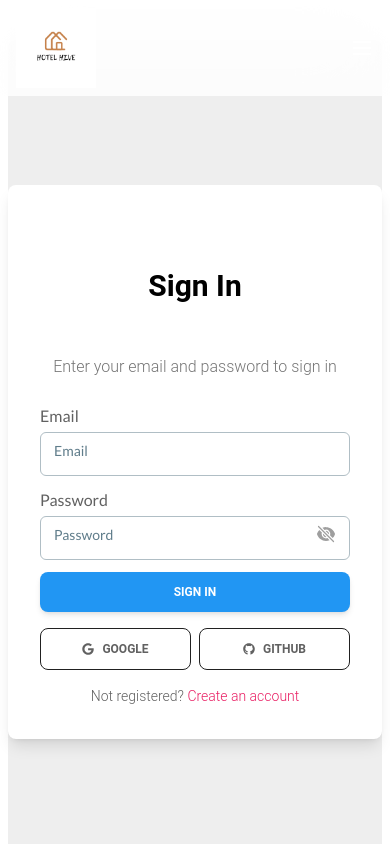
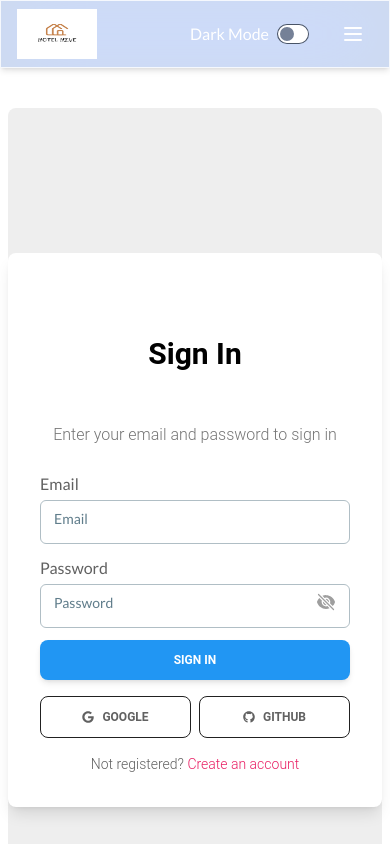
Before and after one commit to saikat20034/Hotel_hive_a11_client, a React (Vite) app: page /signin in a window 390 px wide. Shown: the top 844 px of the page. Built offline with nearby package versions, Linux system fonts and the light colour scheme; no server answers.

Commit message:
Re-alligned navbar

```diff
--- a/package.json
+++ b/package.json
@@ -11,7 +11,7 @@
   },
   "dependencies": {
     "@heroicons/react": "^2.1.3",
-    "@material-tailwind/react": "^2.1.9",
+    "@material-tailwind/react": "^2.1.10",
     "aos": "^3.0.0-beta.6",
     "axios": "^1.6.8",
     "firebase": "^10.14.1",
@@ -36,7 +36,7 @@
     "@types/react-dom": "^18.2.22",
     "@vitejs/plugin-react": "^4.2.1",
     "autoprefixer": "^10.4.19",
-    "daisyui": "^4.11.1",
+    "daisyui": "^4.12.24",
     "eslint": "^8.57.0",
     "eslint-plugin-react": "^7.34.1",
     "eslint-plugin-react-hooks": "^4.6.0",
--- a/src/Pages/Shared/NavBar/NavBar.jsx
+++ b/src/Pages/Shared/NavBar/NavBar.jsx
@@ -8,8 +8,7 @@ import {
   Avatar,
   Tooltip,
 } from '@material-tailwind/react';
-import { Link, NavLink } from 'react-router-dom';
-import { useNavigate } from 'react-router-dom';
+import { Link, NavLink, useNavigate } from 'react-router-dom';
 import { AuthContext } from '../../../Firebase/AuthProvider';
 
 function NavBar() {
@@ -24,209 +23,136 @@ function NavBar() {
       setTheme('light');
     }
   };
+
   useEffect(() => {
     localStorage.setItem('theme', theme);
     const localTheme = localStorage.getItem('theme');
-    // add custom data-theme attribute to html tag required to update theme using DaisyUI
     document.querySelector('html').setAttribute('data-theme', localTheme);
   }, [theme]);
-  const [openNav, setOpenNav] = React.useState(false);
 
-  React.useEffect(() => {
-    window.addEventListener(
-      'resize',
-      () => window.innerWidth >= 960 && setOpenNav(false)
-    );
-  }, []);
+  const [openNav, setOpenNav] = useState(false);
   const navigate = useNavigate();
   const { user, logOut } = useContext(AuthContext);
+
   const handleLogOut = () => {
     logOut();
     navigate('/');
   };
+
   const navList = (
     <ul className="mt-2 mb-4 flex flex-col gap-2 md:gap-3 lg:mb-0 lg:mt-0 lg:flex-row lg:items-center">
+      {['/', '/rooms', '/my-bookings', '/about-us', '/contact-us'].map(
+        (path, index) => {
+          const labels = [
+            'Home',
+            'Rooms',
+            'My Bookings',
+            'About Us',
+            'Contact Us',
+          ];
+          return (
             <Typography
+              key={path}
               as="li"
               variant="small"
               color="blue-gray"
               className="p-1 font-normal"
             >
               <NavLink
-          to="/"
+                to={path}
                 className={({ isActive }) =>
                   isActive
-              ? 'flex items-center  px-3 py-2 bg-orange-700 text-white rounded-md duration-300 font-semibold  font-lato'
+                    ? 'flex items-center px-3 py-2 bg-orange-700 text-white rounded-md duration-300 font-semibold font-lato'
                     : 'flex items-center font-display text-black px-3 py-2 font-lato'
                 }
               >
-          Home
+                {labels[index]}
               </NavLink>
             </Typography>
-      <Typography
-        as="li"
-        variant="small"
-        color="blue-gray"
-        className="p-1 font-normal"
-      >
-        <NavLink
-          to="/rooms"
-          className={({ isActive }) =>
-            isActive
-              ? 'flex items-center  px-3 py-2 bg-orange-700 text-white rounded-md duration-300 font-semibold  font-lato'
-              : 'flex items-center font-display text-black px-3 py-2 font-lato'
+          );
         }
-        >
-          Rooms
-        </NavLink>
-      </Typography>
-      <Typography
-        as="li"
-        variant="small"
-        color="blue-gray"
-        className="p-1 font-normal"
-      >
-        <NavLink
-          to="/my-bookings"
-          className={({ isActive }) =>
-            isActive
-              ? 'flex items-center  px-3 py-2 bg-orange-700 text-white rounded-md duration-300 font-semibold  font-lato'
-              : 'flex items-center font-display text-black px-3 py-2 font-lato'
-          }
-        >
-          My Bookings
-        </NavLink>
-      </Typography>
-      <Typography
-        as="li"
-        variant="small"
-        color="blue-gray"
-        className="p-1 font-normal"
-      >
-        <NavLink
-          to="/about-us"
-          className={({ isActive }) =>
-            isActive
-              ? 'flex items-center  px-3 py-2 bg-orange-700 text-white rounded-md duration-300 font-semibold  font-lato'
-              : 'flex items-center font-display text-black px-3 py-2 font-lato'
-          }
-        >
-          About Us
-        </NavLink>
-      </Typography>
-      <Typography
-        as="li"
-        variant="small"
-        color="blue-gray"
-        className="p-1 font-normal"
-      >
-        <NavLink
-          to="/contact-us"
-          className={({ isActive }) =>
-            isActive
-              ? 'flex items-center  px-3 py-2 bg-orange-700 text-white rounded-md duration-300 font-semibold  font-lato'
-              : 'flex items-center font-display text-black px-3 py-2 font-lato'
-          }
-        >
-          Contact Us
-        </NavLink>
-      </Typography>
-      <Typography>
-        <label className="swap swap-rotate">
-          <input
-            type="checkbox"
-            className="theme-controller"
-            value="synthwave"
-            onChange={handleToggle}
-            checked={theme === 'light' ? false : true}
-          />
-
-          {/* sun icon */}
-          <svg
-            className="swap-off fill-current w-10 h-10"
-            xmlns="http://www.w3.org/2000/svg"
-            viewBox="0 0 24 24"
-          >
-            <path d="M5.64,17l-.71.71a1,1,0,0,0,0,1.41,1,1,0,0,0,1.41,0l.71-.71A1,1,0,0,0,5.64,17ZM5,12a1,1,0,0,0-1-1H3a1,1,0,0,0,0,2H4A1,1,0,0,0,5,12Zm7-7a1,1,0,0,0,1-1V3a1,1,0,0,0-2,0V4A1,1,0,0,0,12,5ZM5.64,7.05a1,1,0,0,0,.7.29,1,1,0,0,0,.71-.29,1,1,0,0,0,0-1.41l-.71-.71A1,1,0,0,0,4.93,6.34Zm12,.29a1,1,0,0,0,.7-.29l.71-.71a1,1,0,1,0-1.41-1.41L17,5.64a1,1,0,0,0,0,1.41A1,1,0,0,0,17.66,7.34ZM21,11H20a1,1,0,0,0,0,2h1a1,1,0,0,0,0-2Zm-9,8a1,1,0,0,0-1,1v1a1,1,0,0,0,2,0V20A1,1,0,0,0,12,19ZM18.36,17A1,1,0,0,0,17,18.36l.71.71a1,1,0,0,0,1.41,0,1,1,0,0,0,0-1.41ZM12,6.5A5.5,5.5,0,1,0,17.5,12,5.51,5.51,0,0,0,12,6.5Zm0,9A3.5,3.5,0,1,1,15.5,12,3.5,3.5,0,0,1,12,15.5Z" />
-          </svg>
-
-          {/* moon icon */}
-          <svg
-            className="swap-on fill-current w-10 h-10"
-            xmlns="http://www.w3.org/2000/svg"
-            viewBox="0 0 24 24"
-          >
-            <path d="M21.64,13a1,1,0,0,0-1.05-.14,8.05,8.05,0,0,1-3.37.73A8.15,8.15,0,0,1,9.08,5.49a8.59,8.59,0,0,1,.25-2A1,1,0,0,0,8,2.36,10.14,10.14,0,1,0,22,14.05,1,1,0,0,0,21.64,13Zm-9.5,6.69A8.14,8.14,0,0,1,7.08,5.22v.27A10.15,10.15,0,0,0,17.22,15.63a9.79,9.79,0,0,0,2.1-.22A8.11,8.11,0,0,1,12.14,19.73Z" />
-          </svg>
-        </label>
-      </Typography>
+      )}
     </ul>
   );
 
   return (
-    <div className="bg-gray-400">
-      <Navbar
-        style={{ borderWidth: 0 }}
-        className="fixed top-0 z-50 h-max max-w-[1680px]  px-4 py-2 lg:px-2 lg:py-1 shadow-none rounded-none "
-      >
+    <div className="sticky top-0 z-50 bg-blue-900">
+      <Navbar className="max-w-full px-4 py-2 lg:px-8 lg:py-4 rounded-none shadow-md">
         <div className="flex items-center justify-between text-blue-gray-900">
+          <div className="flex items-center text-blue-gray-900">
             <Link to="/">
-            {/* <Typography className="mr-4 cursor-pointer py-1.5 font-semibold lg:font-bold text-xl md:text-2xl text-black font-lato">
-              Hotel<span className="text-red-700">H</span>ive
-            </Typography> */}
-            <img className=' h-20 w-50' src="/src/assets/Hotel Hive.png" alt="" />
+              <img
+                className="h-[50px] w-[80px]"
+                src="/src/assets/Hotel Hive.png"
+                alt="Logo"
+              />
             </Link>
-          <div className="flex items-center justify-between gap-8">
-            <div className="mr-4 hidden lg:block">{navList}</div>
+          </div>
+
+          <div className="hidden lg:block">{navList}</div>
+
+          <div className="flex items-center justify-between gap-6">
+            {/* Dark/Light Toggle */}
+            <label className="flex items-center cursor-pointer">
+              <span className="mr-2 text-white font-lato">Dark Mode</span>
+              <input
+                type="checkbox"
+                onChange={handleToggle}
+                checked={theme === 'dark'}
+                className="toggle toggle-sm toggle-accent"
+              />
+            </label>
+
+            {/* Auth Buttons */}
             {!user ? (
-              <div className="flex items-center gap-x-2">
+              <div className="hidden lg:flex items-center gap-x-2">
                 <Link to="/signin">
-                  <Button
-                    variant="filled"
-                    size="md"
-                    className="hidden lg:inline-block font-lato"
-                  >
-                    <span>Sign In</span>
+                  <Button variant="filled" size="md" className="font-lato">
+                    Sign In
                   </Button>
                 </Link>
                 <Link to="/signup">
-                  <Button
-                    variant="filled"
-                    size="md"
-                    className="hidden lg:inline-block font-lato"
-                  >
-                    <span>Sign Up</span>
+                  <Button variant="filled" size="md" className="font-lato">
+                    Sign Up
                   </Button>
                 </Link>
               </div>
             ) : (
-              <div className="flex gap-2">
-                <Tooltip content={user ? user.displayName : 'Asad'}>
+              <div className="hidden lg:flex items-center gap-3">
+                <Tooltip content={user.displayName || 'User'}>
+                  <Link to="/profile">
+                    <div className="flex items-center gap-2 cursor-pointer">
                       <Avatar
                         size="sm"
                         variant="circular"
-                    alt="userName"
+                        alt="User Avatar"
                         src={
-                      user
-                        ? user.photoURL
-                        : 'https://images.unsplash.com/photo-1633332755192-727a05c4013d?ixlib=rb-1.2.1&ixid=MnwxMjA3fDB8MHxwaG90by1wYWdlfHx8fGVufDB8fHx8&auto=format&fit=crop&w=1480&q=80'
+                          user.photoURL ||
+                          'https://i.ibb.co/2y6n1Yf/default-avatar.jpg'
                         }
                         className="border-2 border-white hover:z-10"
                       />
+                      <Typography className="text-black font-lato font-semibold hover:underline">
+                        {user.displayName || 'Profile'}
+                      </Typography>
+                    </div>
+                  </Link>
                 </Tooltip>
                 <Button
                   onClick={handleLogOut}
                   variant="filled"
                   size="md"
-                  className="hidden lg:inline-block font-lato"
+                  className="font-lato"
                 >
-                  <span>LogOut</span>
+                  LogOut
                 </Button>
               </div>
             )}
+
+            {/* Mobile Toggle Button */}
             <IconButton
               variant="text"
-              className="ml-auto h-6 w-6 text-inherit hover:bg-transparent focus:bg-transparent active:bg-transparent lg:hidden text-white"
+              className="lg:hidden text-white"
               ripple={false}
               onClick={() => setOpenNav(!openNav)}
             >
@@ -237,11 +163,11 @@ function NavBar() {
                   className="h-6 w-6"
                   viewBox="0 0 24 24"
                   stroke="currentColor"
-                  strokeWidth={2}
                 >
                   <path
                     strokeLinecap="round"
                     strokeLinejoin="round"
+                    strokeWidth={2}
                     d="M6 18L18 6M6 6l12 12"
                   />
                 </svg>
@@ -250,12 +176,13 @@ function NavBar() {
                   xmlns="http://www.w3.org/2000/svg"
                   className="h-6 w-6"
                   fill="none"
+                  viewBox="0 0 24 24"
                   stroke="currentColor"
-                  strokeWidth={2}
                 >
                   <path
                     strokeLinecap="round"
                     strokeLinejoin="round"
+                    strokeWidth={2}
                     d="M4 6h16M4 12h16M4 18h16"
                   />
                 </svg>
@@ -263,48 +190,59 @@ function NavBar() {
             </IconButton>
           </div>
         </div>
+
+        {/* Mobile Nav Content */}
         <Collapse open={openNav}>
           {navList}
-          {user ? (
-            <div className="flex gap-2">
-              <Tooltip content={user ? user.displayName : 'Asad'}>
-                <Avatar
-                  size="sm"
-                  variant="circular"
-                  alt="userName"
-                  src={
-                    user
-                      ? user.photoURL
-                      : 'https://images.unsplash.com/photo-1633332755192-727a05c4013d?ixlib=rb-1.2.1&ixid=MnwxMjA3fDB8MHxwaG90by1wYWdlfHx8fGVufDB8fHx8&auto=format&fit=crop&w=1480&q=80'
-                  }
-                  className="border-2 border-white hover:z-10"
+          <div className="flex flex-col gap-2 mb-4 px-4">
+            {/* Mobile Dark/Light Toggle */}
+            <label className="flex items-center cursor-pointer">
+              <span className="mr-2 text-white font-lato">Dark Mode</span>
+              <input
+                type="checkbox"
+                onChange={handleToggle}
+                checked={theme === 'dark'}
+                className="toggle toggle-sm toggle-accent"
               />
-              </Tooltip>
-              <Button
-                variant="filled"
-                size="sm"
-                className="inline-block lg:hidden font-lato"
-              >
-                <span  onClick={handleLogOut}>LogOut</span>
-              </Button>
-            </div>
-          ) : (
-            <div className="flex items-center gap-4">
-              <Link className="w-full" to="/signin">
-                <Button fullWidth variant="filled" size="sm" className="font-lato">
-                  <span>Log In</span>
+            </label>
+
+            {!user ? (
+              <>
+                <Link to="/login">
+                  <Button variant="filled" fullWidth>
+                    Sign In
                   </Button>
                 </Link>
-              <Link className="w-full" to="/signup">
-                <Button fullWidth variant="filled" size="sm" className="font-lato">
-                  <span>Sign Up</span>
+                <Link to="/register">
+                  <Button variant="filled" fullWidth>
+                    Sign Up
                   </Button>
                 </Link>
+              </>
+            ) : (
+              <>
+                <Link to="/profile" onClick={() => setOpenNav(false)}>
+                  <Button variant="text" fullWidth>
+                    Profile
+                  </Button>
+                </Link>
+                <Button
+                  onClick={() => {
+                    handleLogOut();
+                    setOpenNav(false);
+                  }}
+                  variant="text"
+                  fullWidth
+                >
+                  LogOut
+                </Button>
+              </>
+            )}
           </div>
-          )}
         </Collapse>
       </Navbar>
     </div>
   );
 }
+
 export default NavBar;
--- a/src/components/FeatuedRooms/FeaturedRooms.jsx
+++ b/src/components/FeatuedRooms/FeaturedRooms.jsx
@@ -14,7 +14,7 @@ function FeaturedRooms() {
     });
   }, []);
   return (
-    <div className="bg-gray-200 rounded-lg p-12">
+    <div className="bg-gray-200  rounded-lg p-12">
       <div>
         <h2 className="text-3xl md:text-4xl lg:text-5xl font-semibold lg:font-extrabold text-center">
           Featured Rooms
```
Also changed, not shown: tailwind.config.js (+6 -1 lines), 1 other file (tests, documents, lock files or other folders). Lines whose indentation alone changed are shown as unchanged.
